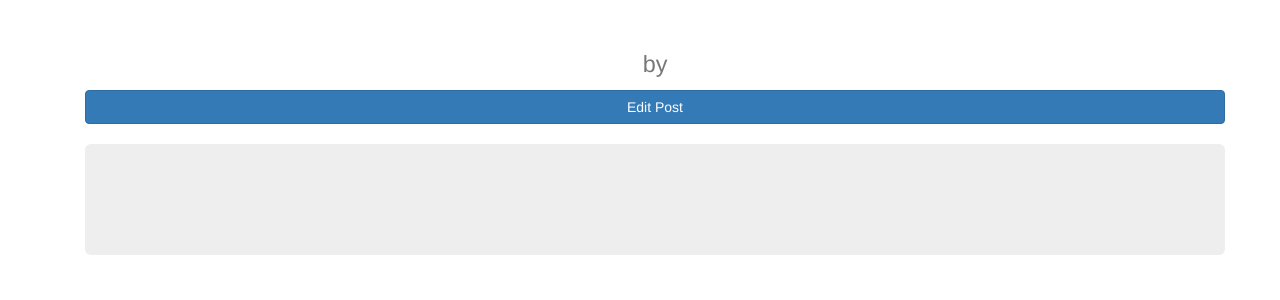
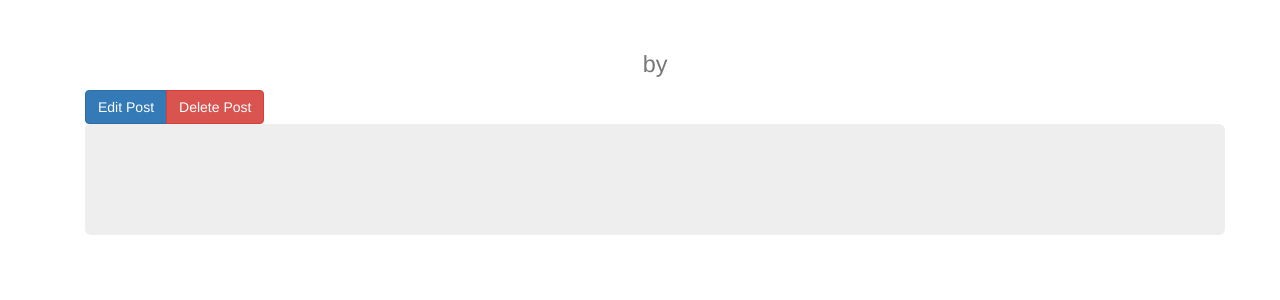
Before and after one commit to lfepp/blog-udacity, a Python web app: template templates/view-post.html in a window 1280 px wide. Shown: the part 52-352 px from the top of the page. Run offline with Jinja, Linux system fonts and the light colour scheme; the template is opened without the code that fills it, so the values that code supplies are empty; some libraries are stand-ins or nearby versions.

Commit message:
Implemented delete

```diff
--- a/templates/landing.html
+++ b/templates/landing.html
@@ -6,8 +6,8 @@
     <p>Clear is an intuitive blog where you can focus on what's important: your writing. Whether you want to publish short stories, write poetry, or just dump your thoughts onto the page, Clear is there to help.</p>
   </div>
   <div class="btn-group">
-    <a href="/signup"><button type="button" class="btn btn-default btn-lg">Sign Up</button></a>
-    <a href="/signin"><button type="button" class="btn btn-primary btn-lg">Sign In</button></a>
+    <a href="/signup" role="button" class="btn btn-default btn-lg">Sign Up</a>
+    <a href="/signin" role="button" class="btn btn-primary btn-lg">Sign In</a>
   </div>
 </div>
 {% endblock %}
--- a/templates/view-post.html
+++ b/templates/view-post.html
@@ -2,8 +2,10 @@
 {% block content%}
 <h1 class="header-text text-center">{{ post.title }}<small> by {{ post.author }}</small></h1>
 {% if user.name == post.author %}
-  <a href="/post/{{ post.key().id() }}/edit" class="btn btn-primary center-block" role="button">Edit Post</a>
-  <br>
+  <div class="btn-group text-center">
+    <a href="/post/{{ post.key().id() }}/edit" class="btn btn-primary" role="button">Edit Post</a>
+    <a href="/post/{{ post.key().id() }}/delete" class="btn btn-danger" role="button">Delete Post</a>
+  </div>
 {% endif %}
 <div class="jumbotron text-center">
   <p>{{ post.content }}</p>
```
Also changed, not shown: main.py (+13 -0 lines).
